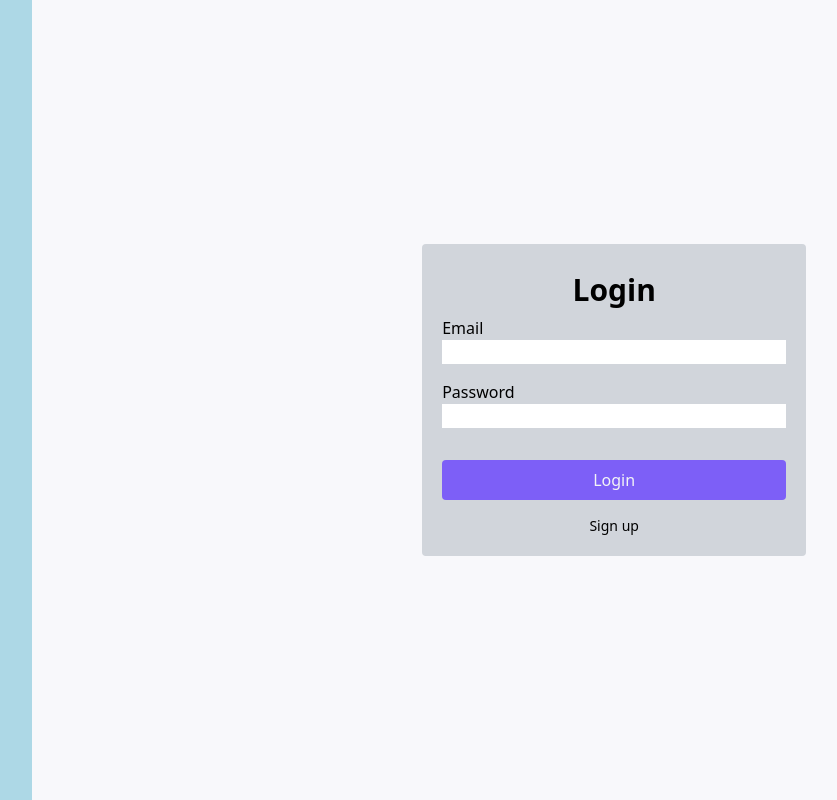
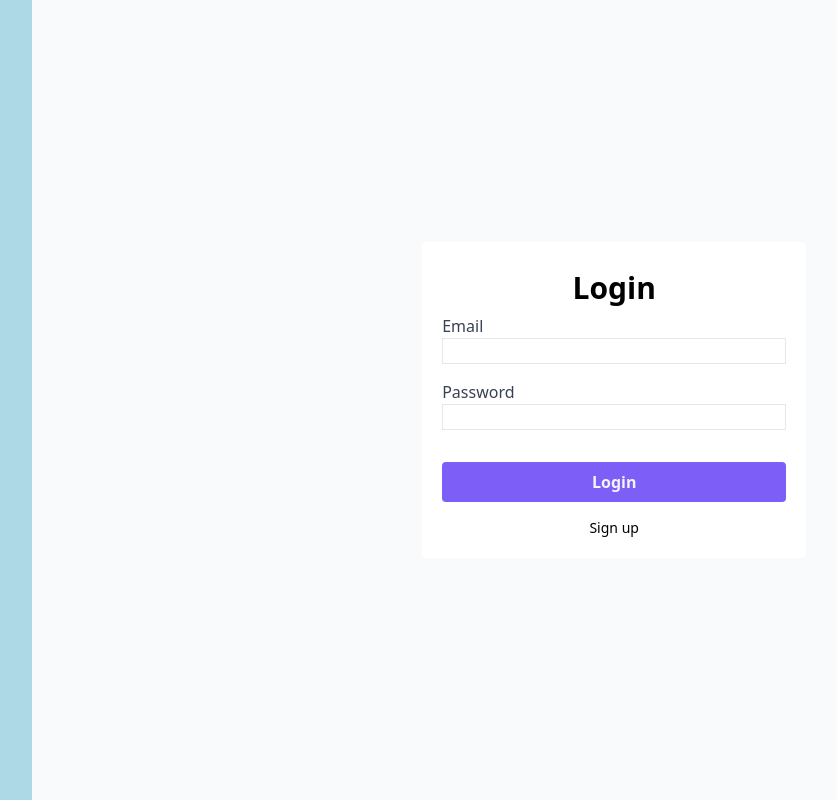
Before and after one commit to BauTancredi/invoice-app, a React (Vite) app: page /login in a window 1280 px wide. Shown: the whole page, without its empty margins (84-921 px from the left). Built offline with nearby package versions, Linux system fonts and the light colour scheme.

Commit message:
added styles

```diff
--- a/src/components/CustomInput.jsx
+++ b/src/components/CustomInput.jsx
@@ -14,8 +14,10 @@ export default function CustomImput({ name, label, type }) {
 
   return (
     <div className="flex flex-col">
-      <label htmlFor={name}>{label}</label>
-      <input id={name} type={type} {...register(name)} />
+      <label className="text-gray-700" htmlFor={name}>
+        {label}
+      </label>
+      <input className="border " id={name} type={type} {...register(name)} />
       {errors && errorMessage(errors, name)}
     </div>
   );
--- a/src/components/layout/Layout.tsx
+++ b/src/components/layout/Layout.tsx
@@ -3,7 +3,7 @@ import { Outlet } from "react-router-dom";
 
 export default function Layout() {
   return (
-    <div className="flex">
+    <div className="flex bg-slate-50">
       <aside
         style={{
           backgroundColor: "lightblue",
--- a/src/pages/LoginForm.jsx
+++ b/src/pages/LoginForm.jsx
@@ -51,7 +51,7 @@ export default function LoginForm({ cookie, setCookie }) {
   };
 
   return (
-    <div className="bg-gray-300 p-5 w-10/12 md:w-96 rounded">
+    <div className="p-5 bg-white w-10/12 md:w-96 rounded">
       <FormProvider {...{ register, errors }}>
         <form onSubmit={handleSubmit(onSubmit)}>
           <h2 className="text-center m-2 text-3xl font-bold">Login</h2>
@@ -59,7 +59,7 @@ export default function LoginForm({ cookie, setCookie }) {
           <div className="pb-4" />
           <CustomInput required disabled={false} label="Password" name="password" type="password" />
           <button
-            className="w-full mt-8 my-4 bg-primary-400 p-2 text-gray-100 rounded hover:bg-primary-500 cursor-pointer"
+            className="w-full mt-8 my-4 bg-primary-400 p-2 text-gray-100 font-bold rounded hover:bg-primary-500 cursor-pointer"
             disabled={!isDirty || !isValid}
             type="submit"
           >
--- a/src/pages/SignUpForm.jsx
+++ b/src/pages/SignUpForm.jsx
@@ -44,7 +44,7 @@ export default function LoginForm({ cookie, setCookie }) {
   };
 
   return (
-    <div className="bg-gray-300 p-5 w-10/12 md:w-96 rounded">
+    <div className="bg-white p-5 w-10/12 md:w-96 rounded">
       <FormProvider {...{ register, errors }}>
         <form onSubmit={handleSubmit(onSubmit)}>
           <h2 className="text-center m-2 text-3xl font-bold">Sign Up</h2>
@@ -54,7 +54,7 @@ export default function LoginForm({ cookie, setCookie }) {
           <div className="pb-4" />
           <CustomInput label="Password" name="password" type="password" />
           <button
-            className="w-full mt-8 my-4 bg-primary-400 p-2 text-gray-100 rounded hover:bg-primary-500 cursor-pointer"
+            className="w-full mt-8 my-4 bg-primary-400 p-2 text-gray-100 font-bold rounded hover:bg-primary-500 cursor-pointer"
             disabled={!isDirty || !isValid}
             type="submit"
           >
```
Also changed, not shown: 1 other file (tests, documents, lock files or other folders).
